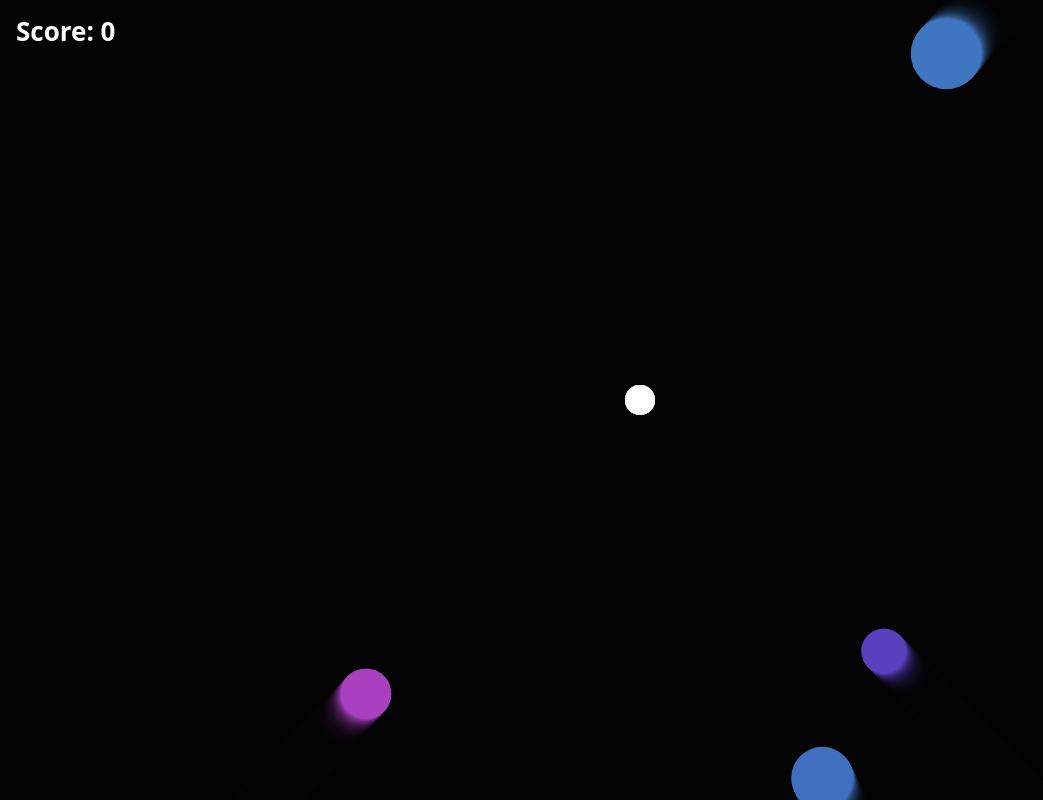
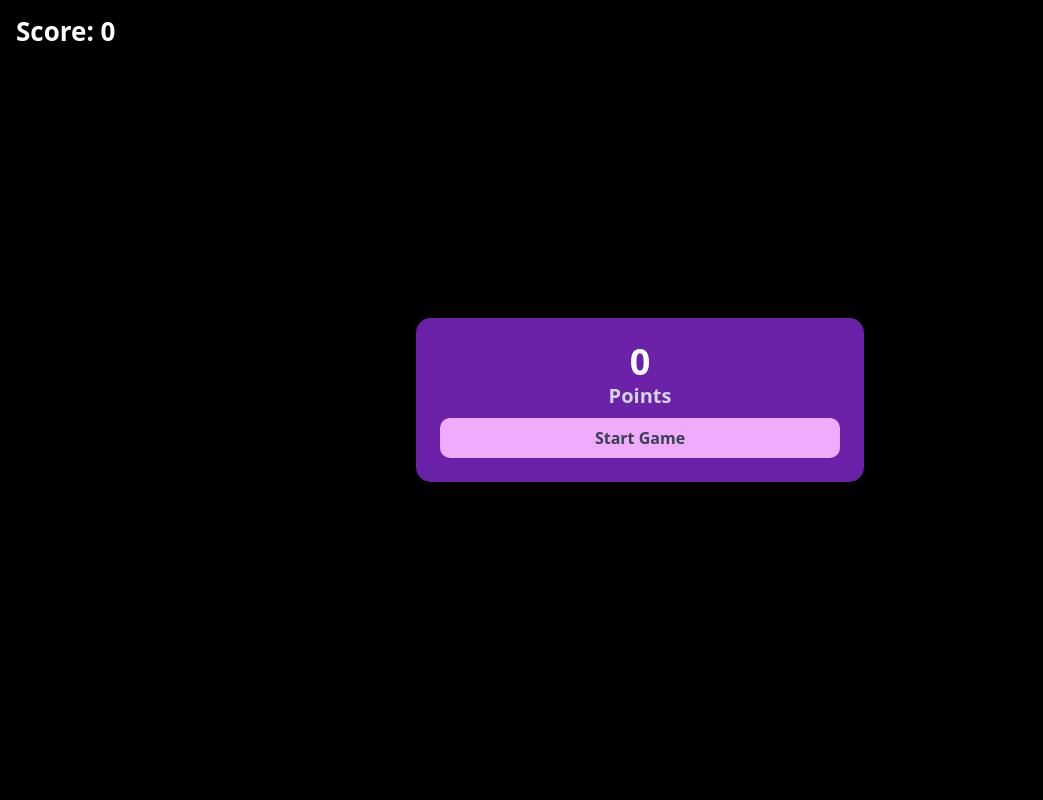
Before and after one commit to AndreiScafi/AsteroidsGame, a plain HTML site: page index.html in a window 1280 px wide. Shown: the whole page, without its empty margins (0-1043 px from the left). Drawn offline with nearby package versions, Linux system fonts and the light colour scheme.

Commit message:
Adding a start menu and restart functionality - Adicionando um Menu de inícialização e uma funcionalidade de reinicialização

```diff
--- a/index.html
+++ b/index.html
@@ -14,6 +14,17 @@
     <!--Creating a Score Display-->
      <div class="fixed text-white p-2 ml-2 mt-1 select-none"><span>Score: </span><span id="scoreEl">0</span></div>
 
+     <!--Creating a Start Game Layout-->
+     <div class="fixed inset-0 flex items-center justify-center" id="modalEl">
+        <div class="bg-purple-800 max-w-md w-full p-6 text-center" id="startMenu">
+            <h1 class="text-4xl font-bold text-white select-none" id="bigScoreEl">0</h1>
+            <p class="text-xl font-bold text-gray-300 pb-2 select-none">Points</p>
+            <div>
+                <button class="bg-fuchsia-300 p-2 font-bold text-gray-700 w-full" id="startGameBtn">Start Game</button>
+            </div>
+        </div>
+    </div>
+
     <!--Creating a Canvas-->
     <canvas></canvas>
 
--- a/script.js
+++ b/script.js
@@ -22,16 +22,23 @@ Basic Game CheckLIst
 console.log(gsap)
 
 // Creating a Canvas that fills the entire browser window:
-
 const canvas = document.querySelector('canvas');
 const context = canvas.getContext('2d');
 
 canvas.width = window.innerWidth;
 canvas.height = window.innerHeight;
 
-// Create a Score:
+// Creating a Score:
+const scoreEl = document.querySelector('#scoreEl');
 
-const socreEl = document.querySelector('#scoreEl')
+// Creating a Start Game Button:
+const startGameBtn = document.querySelector('#startGameBtn');
+
+// Removing the Start Menu after starting the game:
+const modalEl = document.querySelector('#modalEl');
+
+// Creating a Score:
+const bigScoreEl = document.querySelector('#bigScoreEl');
 
 // Create a player:
 class Player {
@@ -137,16 +144,27 @@ const x = canvas.width / 2;
 const y = canvas.height / 2;
 
 // Setting the player parameters
-const player = new Player(x, y, 15, 'white');
+let player = new Player(x, y, 15, 'white');
 
 // Shooting projectiles
-const projectiles = [];
+let projectiles = [];
 
 // Spawning Enemies
-const enemies = [];
+let enemies = [];
 
 // Spawning Particles
-const particles = [];
+let particles = [];
+
+//Restart Game:
+function init() {
+    player = new Player(x, y, 15, 'white');
+    projectiles = [];
+    enemies = [];
+    particles = [];
+    score = 0;
+    scoreEl.innerHTML = score;
+    bigScoreEl.innerHTML = score;
+}
 
 function spawnEnemies() {
     setInterval( () => {
@@ -228,6 +246,8 @@ function animate() {
         if (dist - enemy.radius - player.radius < 1) {
             console.log('End Game')
             cancelAnimationFrame(animationId);
+            modalEl.style.display = 'flex';
+            bigScoreEl.innerHTML = score
         }
 
         //Killing Enemies
@@ -255,7 +275,7 @@ function animate() {
 
                     // Increase our score
                     score += 100;
-                    socreEl.innerHTML = score;
+                    scoreEl.innerHTML = score;
 
                     //Using external libraly gsap:
                     gsap.to(enemy, {
@@ -270,7 +290,7 @@ function animate() {
 
                     // Increase our score bonus for each kill
                     score += 250;
-                    socreEl.innerHTML = score;
+                    scoreEl.innerHTML = score;
 
                     setTimeout(() => {
                         enemies.splice(index, 1)
@@ -297,5 +317,11 @@ addEventListener('click', (Event) => {
     )
 })
 
-animate();
-spawnEnemies();
+//Start Game Menu:
+
+startGameBtn.addEventListener('click', () => {
+    init();
+    animate();
+    spawnEnemies();
+    modalEl.style.display = 'none';
+})
--- a/style.css
+++ b/style.css
@@ -1,8 +1,17 @@
 body {
     margin: 0;
+    background-color: rgba(0, 0, 0);
 }
 
 span {
     font-size: 26px;
     font-weight: bolder;
 }
+
+#startMenu {
+    border-radius: 15px;
+}
+
+button {
+    border-radius: 10px;
+}
```
